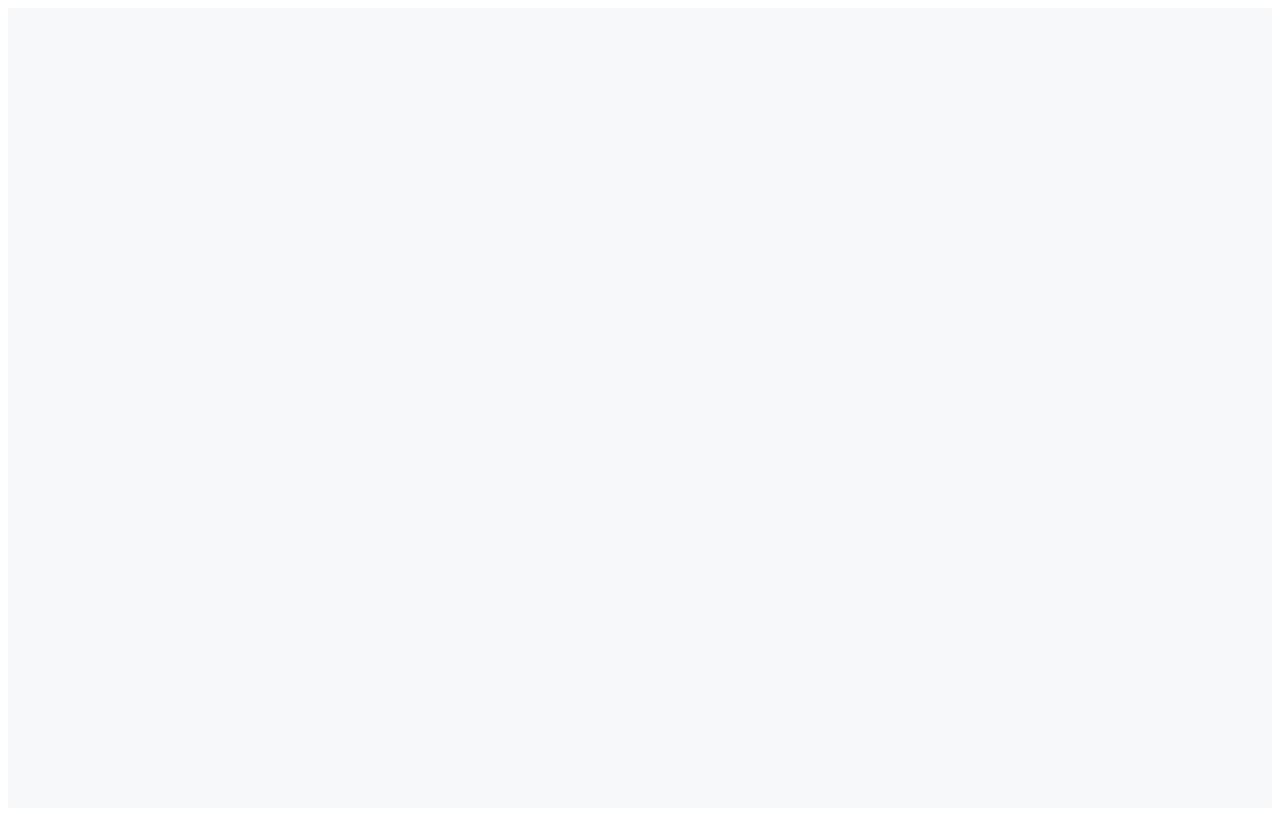
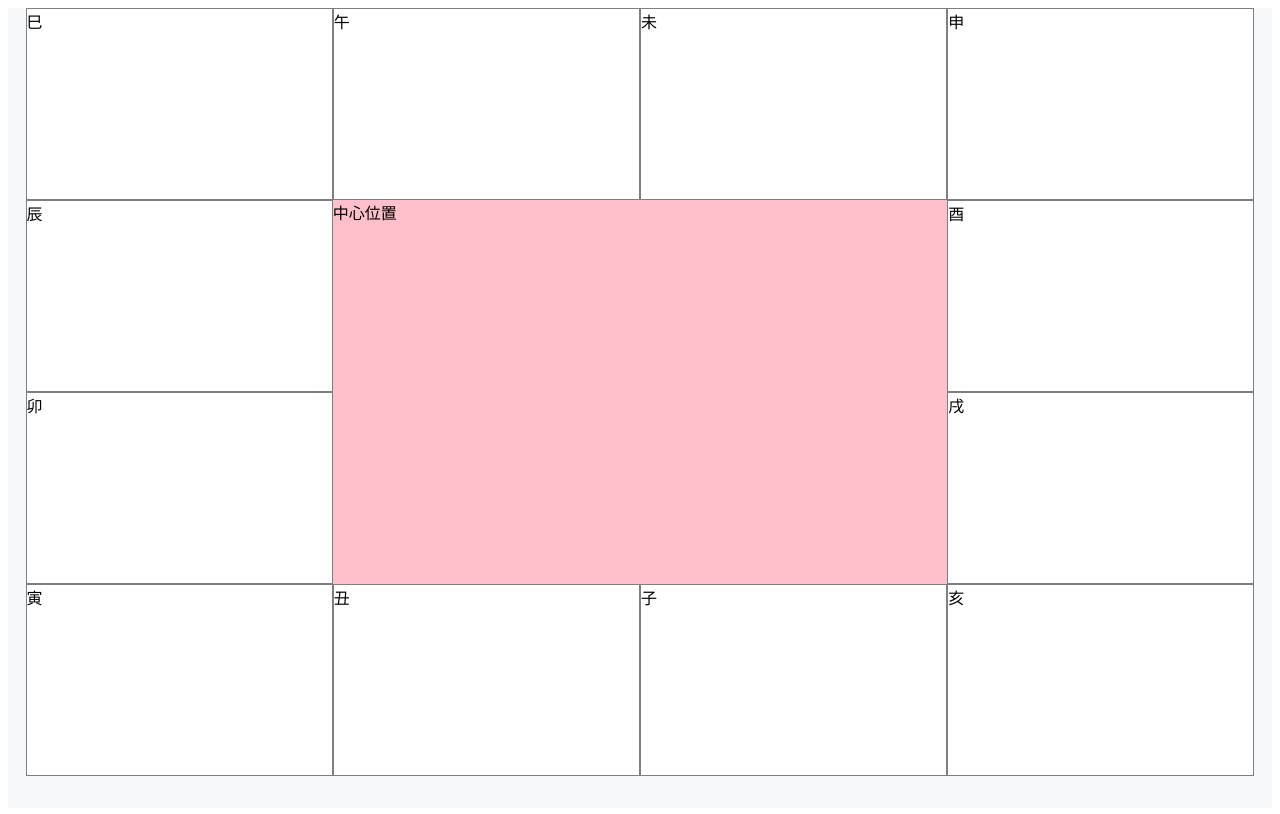
Before and after one commit to haibolian/natal-chart, a Vue app: page /#/natal-chart in a window 1280 px wide. Before the commit this address had no page. Built offline with nearby package versions, Linux system fonts and the light colour scheme.

Commit message:
初始化宫位图；修改项目名称

```diff
--- a/package.json
+++ b/package.json
@@ -1,5 +1,5 @@
 {
-  "name": "life-chart",
+  "name": "natal-chart",
   "private": true,
   "version": "0.0.0",
   "scripts": {
--- a/src/components/Birthday.vue
+++ b/src/components/Birthday.vue
@@ -11,8 +11,8 @@
     </van-cell-group>
     <van-cell-group class="calc-button" inset>
       <van-cell>
-        <van-button type="primary" @click="calcLifeChart()" size="small">阳历计算</van-button>
-        <van-button type="primary" @click="calcLifeChart(true)" size="small">农历计算</van-button>
+        <van-button type="primary" @click="generateNatalChart()" size="small">阳历计算</van-button>
+        <van-button type="primary" @click="generateNatalChart(true)" size="small">农历计算</van-button>
       </van-cell>
     </van-cell-group>
     <van-popup position="bottom" v-model:show="showPicker">
@@ -51,7 +51,7 @@ const handleDateConfirm = ( value )=>{
 
 const router = useRouter()
 
-const calcLifeChart = (isLunar)=>{
+const generateNatalChart = (isLunar)=>{
   if(!birthday.value) return Dialog({ message: '请先选择出生日期' });
   const lunar = selectedDate.value
   if(!isLunar){
@@ -66,7 +66,7 @@ const calcLifeChart = (isLunar)=>{
   const formatedDate = formatDate(lunar, '-', ':')
 
   router.push({
-    path: '/life-chart',
+    path: '/natal-chart',
     query: {
       name: name.value,
       d: formatedDate.date,
--- a/src/router/index.js
+++ b/src/router/index.js
@@ -1,7 +1,7 @@
 import { createRouter, createWebHashHistory } from 'vue-router'
 
 import Home from "@/views/Home.vue";
-import LifeChart from '@/views/life-chart/index.vue';
+import NatalChart from '@/views/natal-chart/index.vue';
 
 const routes = [
   {
@@ -13,8 +13,8 @@ const routes = [
     component: Home
   },
   {
-    path: '/life-chart',
-    component: LifeChart,
+    path: '/natal-chart',
+    component: NatalChart,
   }
 ]
 
--- a/src/useVant.js
+++ b/src/useVant.js
@@ -5,7 +5,10 @@ import {
   CellGroup,
   DatetimePicker,
   Popup,
-  Dialog
+  Dialog,
+  Toast,
+  Grid,
+  GridItem
 } from "vant"
 
 function install(){
@@ -16,6 +19,9 @@ function install(){
   this.use(Popup)
   this.use(Cell)
   this.use(Dialog)
+  this.use(Toast)
+  this.use(Grid)
+  this.use(GridItem)
 
 }
 
--- a/src/views/life-chart/hooks/usePalaces.js
+++ /dev/null
@@ -1,52 +0,0 @@
-import { ref, reactive } from 'vue';
-const dizhi = reactive({
-  si: {
-    name: '巳'
-  },
-  wu: {
-    name: '午'
-  },
-  wei: {
-    name: '未'
-
-  },
-  shen: {
-    name: '申'
-
-  },
-  chen: {
-    name: '辰'
-
-  },
-  you: {
-    name: '酉'
-
-  },
-  mao :{
-    name: '卯'
-
-  },
-  xu: {
-    name: '戌'
-  },
-  yan: {
-    name: '寅'
-
-  },
-  chou: {
-    name: '丑'
-
-  },
-  zi: {
-    name: '子'
-
-  },
-  hai: {
-    name: '亥'
-  }
-
-})
-
-export default {
-  dizhi
-}
--- a/src/views/life-chart/index.vue
+++ /dev/null
@@ -1,32 +0,0 @@
-<template>
-  <div class="life-chart">
-    <div class="life-chart__body">
-
-    </div>
-  </div>
-</template>
-
-<script setup>
-import usePalaces from './hooks/usePalaces'
-
-const {
-  dizhi
-} = usePalaces
-
-
-</script>
-
-<style>
-.life-chart {
-  text-align: center;
-}
-
-.life-chart__body {
-  background-color: pink;
-  width: 94vw;
-  height: 96vh;
-  margin: 3vw;
-}
-
-/* 4*24 */
-</style>
--- /dev/null
+++ b/src/views/natal-chart/CenterCell.vue
@@ -0,0 +1,18 @@
+<template>
+  <div :class="`natal-chart__center`">
+    中心位置
+  </div>
+</template>
+
+<script setup>
+
+</script>
+<style>
+  .natal-chart__center {
+    background-color: pink;
+    grid-column-start: 2;
+    grid-column-end: 4;
+    grid-row-start: 2;
+    grid-row-end: 4;
+  }
+</style>
--- /dev/null
+++ b/src/views/natal-chart/PalaceCell.vue
@@ -0,0 +1,21 @@
+<template>
+  <div :class="`natal-chart__palace natal-chart__palace__${ code }`">
+    {{ dizhi }}
+  </div>
+</template>
+
+<script setup>
+import { ref } from 'vue';
+const props = defineProps({
+  code: String,
+  dizhi: String
+})
+</script>
+
+<style>
+  .natal-chart__palace {
+    background-color: #fff;
+    box-sizing: border-box;
+    border: 1px solid #00000080;
+  }
+</style>
--- /dev/null
+++ b/src/views/natal-chart/hooks/useNatalChart.js
@@ -0,0 +1,39 @@
+import { ref, reactive } from 'vue';
+
+class Palace {
+  constructor(options){
+    this.dizhi = options.dizhi
+    this.code = options.code
+  }
+}
+
+const dizhi = [
+  { dizhi: '巳', code: 'si' },
+  { dizhi: '午', code: 'wu' },
+  { dizhi: '未', code: 'wei' },
+  { dizhi: '申', code: 'shen' },
+  { dizhi: '辰', code: 'chen' },
+  { dizhi: '酉', code: 'you' },
+  { dizhi: '卯', code: 'mao' },
+  { dizhi: '戌', code: 'xu' },
+  { dizhi: '寅', code: 'yan' },
+  { dizhi: '丑', code: 'chou' },
+  { dizhi: '子', code: 'zi' },
+  { dizhi: '亥', code: 'hai' }
+]
+
+const natalChart = reactive([])
+dizhi.forEach(item => {
+  natalChart.push( new Palace(item) )
+})
+
+const natalChartMap = reactive({})
+
+dizhi.forEach( item => {
+  natalChartMap[item.code] = item
+})
+
+export default {
+  natalChart,
+  natalChartMap
+}
--- /dev/null
+++ b/src/views/natal-chart/index.vue
@@ -0,0 +1,44 @@
+<template>
+  <div class="natal-chart">
+    <div class="natal-chart__body">
+      <template v-for="palace in natalChart" key="palace.code">
+        <PalaceCell v-bind="palace" />
+        <CenterCell v-if="palace.code == 'chen'"/>
+      </template>
+    </div>
+  </div>
+</template>
+
+<script setup>
+import CenterCell from './CenterCell.vue';
+import PalaceCell from './PalaceCell.vue';
+import useNatalChart from './hooks/useNatalChart';
+
+const {
+  natalChart,
+  natalChartMap
+} = useNatalChart
+
+</script>
+
+<style>
+.natal-chart {
+
+}
+
+.natal-chart__body {
+  box-sizing: border-box;
+  border-radius: 4px;
+  width: 96vw;
+  height: 96vh;
+  margin: 0 auto;
+  display: grid;
+  grid-template-columns: repeat(4, 25%);
+  gap: 0;
+}
+
+
+
+
+
+</style>
```
